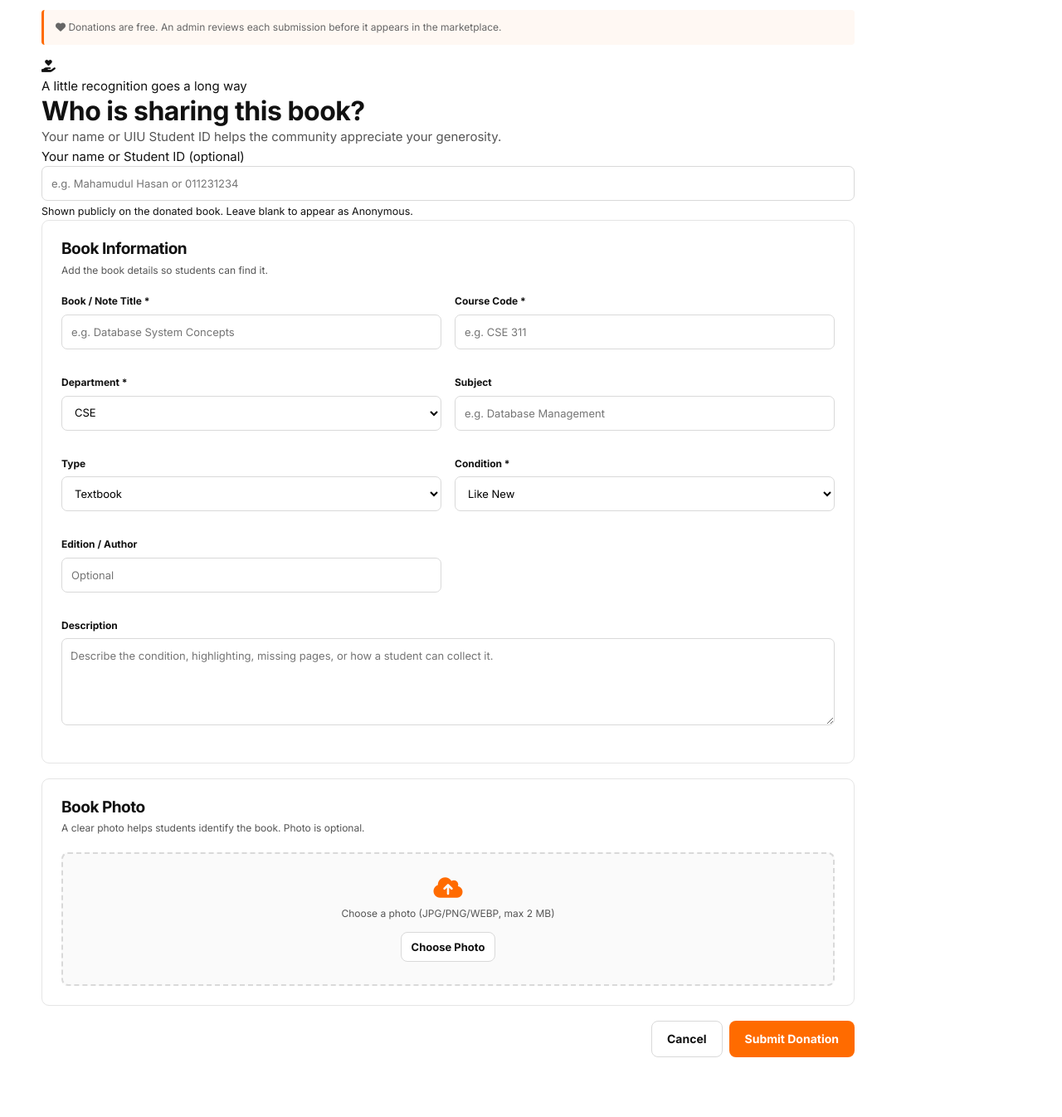
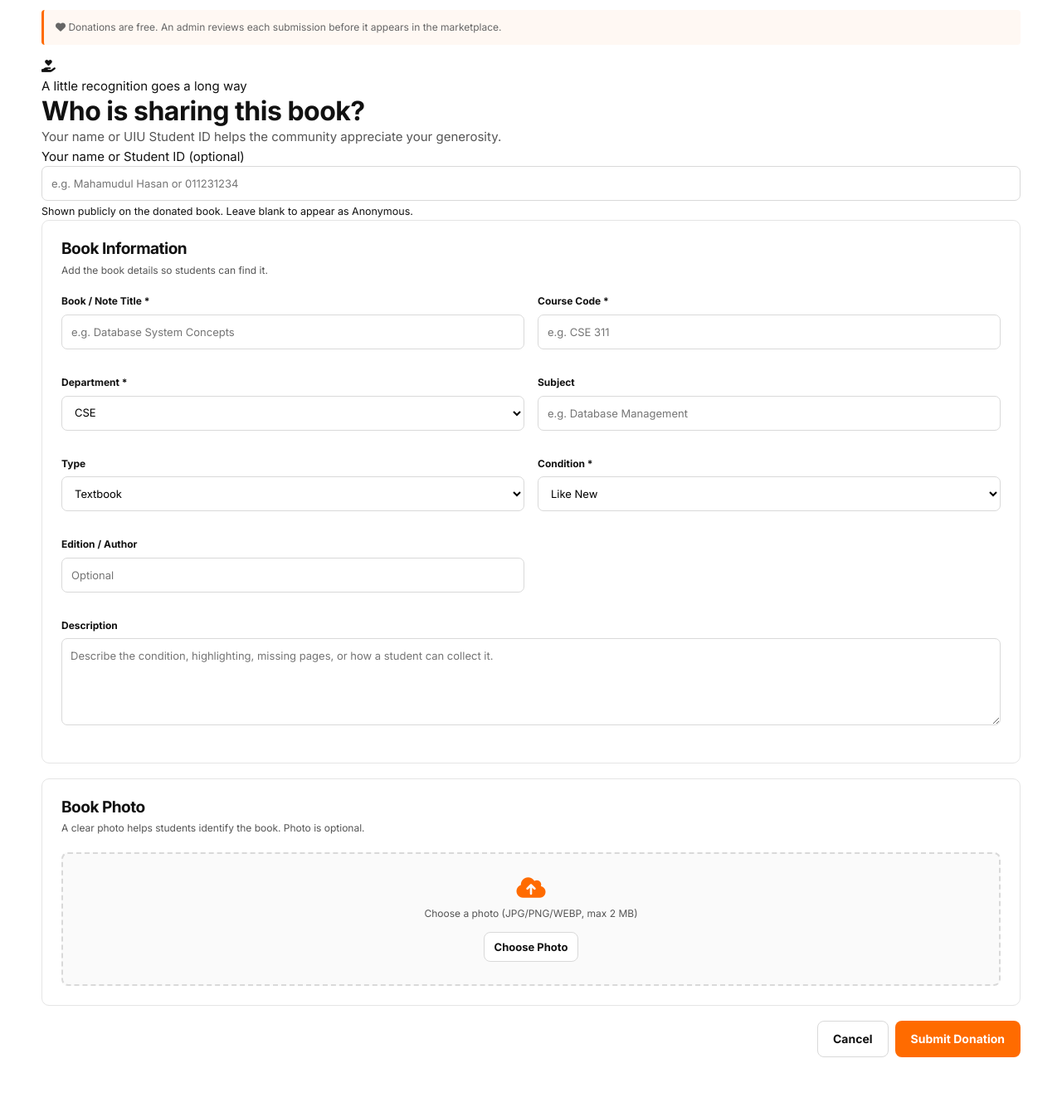
Before and after one commit to Mahamudul496/UIU-BookHUB, a PHP site: page /donation.php in a window 1280 px wide. Shown: the part 270-1616 px from the top of the page at 83% size. Run offline with PHP 8.4, Linux system fonts and the light colour scheme.

Commit message:
dashboard css updated

```diff
--- a/css/dashboard.css
+++ b/css/dashboard.css
@@ -67,7 +67,7 @@
 .progress{height:7px;background:#eee;border-radius:99px;overflow:hidden;margin-top:8px}.progress span{display:block;height:100%;background:#FF6B00}
 .notice{padding:11px 13px;border-left:3px solid #FF6B00;background:#FFF8F3;font-size:11px;color:#666;border-radius:4px;margin-bottom:14px}
 
-.listing-page{max-width:980px}
+.listing-page{width:100%;max-width:1440px}
 .form-panel{background:#fff;border:1px solid #E5E5E5;border-radius:9px;padding:23px;margin-bottom:18px}
 .form-panel h2{font-size:18px;margin-bottom:5px}.form-panel>p{font-size:11px;margin-bottom:19px}
 .form-grid{display:grid;grid-template-columns:1fr 1fr;gap:16px}
@@ -92,6 +92,8 @@
 .bubble small{display:block;font-size:8px;opacity:.65;margin-top:4px}
 .chat-input{display:flex;gap:7px;padding:12px;border-top:1px solid #E5E5E5}
 .chat-input input{flex:1;border:1px solid #ddd;border-radius:6px;padding:0 10px;height:38px;outline:0}
+#review-modal[hidden],.chat-input[hidden]{display:none}
+.conversation{width:100%;text-align:left;background:transparent;border-left:0;border-right:0;border-top:0;font:inherit}
 
 .profile-grid{display:grid;grid-template-columns:280px 1fr;gap:20px}
 .profile-card{text-align:center}
```
